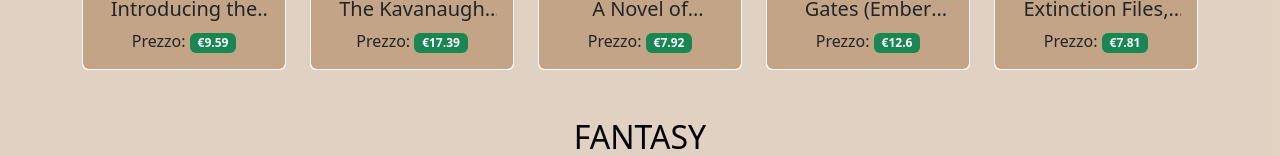
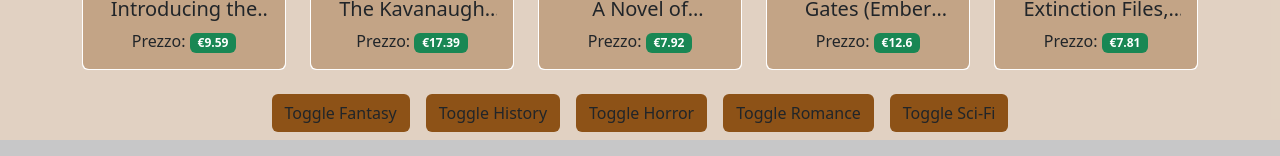
Before and after one commit to Frelser77/u3-w1-d4, a React (Create React App) app: page / in a window 1280 px wide. Shown: the part 644-800 px from the top of the page. Built offline with nearby package versions, Linux system fonts and the light colour scheme.

Commit message:
Update-4

```diff
--- a/src/App.jsx
+++ b/src/App.jsx
@@ -13,9 +13,7 @@ class App extends Component {
 			<div className="App">
 				<NavBar />
 				<Welcome />
-
 				<BookList />
-
 				<AllBooks />
 				<MyFooter />
 			</div>
--- a/src/components/AllTheBook.jsx
+++ b/src/components/AllTheBook.jsx
@@ -1,4 +1,4 @@
-import React from "react";
+import React, { useState } from "react";
 
 import BooksFantasy from "./FantasyBooks";
 import BooksHistory from "./HistoyBooks";
@@ -7,13 +7,50 @@ import BooksRomance from "./RomanceBooks";
 import BooksScifi from "./ScifiBooks";
 
 function AllBooks() {
+	const [showSections, setShowSections] = useState({
+		fantasy: false,
+		history: false,
+		horror: false,
+		romance: false,
+		scifi: false,
+	});
+
+	const toggleSection = (section) => {
+		setShowSections((prevSections) => ({
+			...prevSections,
+			[section]: !prevSections[section],
+		}));
+	};
+
 	return (
 		<>
-			<BooksFantasy />
-			<BooksHistory />
-			<BooksHorror />
-			<BooksRomance />
-			<BooksScifi />
+			<div className="section-toggles">
+				<button className="btn brown mx-2 mt-4 mb-2" onClick={() => toggleSection("fantasy")}>
+					Toggle Fantasy
+				</button>
+
+				<button className="btn brown mx-2 mt-4 mb-2" onClick={() => toggleSection("history")}>
+					Toggle History
+				</button>
+
+				<button className="btn brown mx-2 mt-4 mb-2" onClick={() => toggleSection("horror")}>
+					Toggle Horror
+				</button>
+
+				<button className="btn brown mx-2 mt-4 mb-2" onClick={() => toggleSection("romance")}>
+					Toggle Romance
+				</button>
+
+				<button className="btn brown mx-2 mt-4 mb-2" onClick={() => toggleSection("scifi")}>
+					Toggle Sci-Fi
+				</button>
+			</div>
+
+			{showSections.fantasy && <BooksFantasy />}
+			{showSections.history && <BooksHistory />}
+			{showSections.horror && <BooksHorror />}
+			{showSections.romance && <BooksRomance />}
+			{showSections.scifi && <BooksScifi />}
 		</>
 	);
 }
--- a/src/components/navBar.jsx
+++ b/src/components/navBar.jsx
@@ -5,7 +5,7 @@ import NavDropdown from "react-bootstrap/NavDropdown";
 
 function navBar() {
 	return (
-		<Navbar expand="lg" variant="black" className="brown">
+		<Navbar expand="lg" variant="black" className="brown sticky-top">
 			<Container>
 				<Navbar.Brand href="index.html">
 					<img src="assets/imgs/logo3.png" alt="logo" style={{ width: "120px", height: "75px" }} />
```
